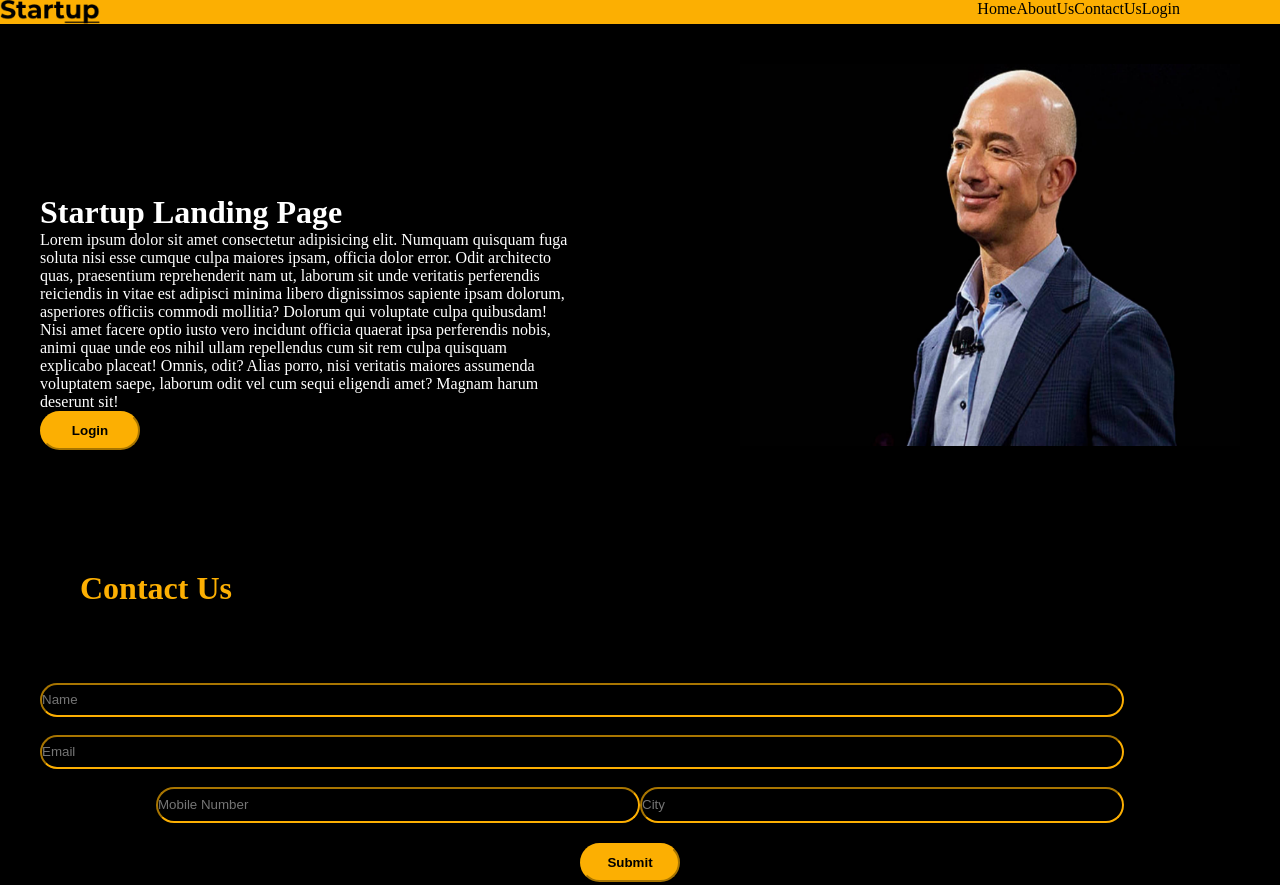
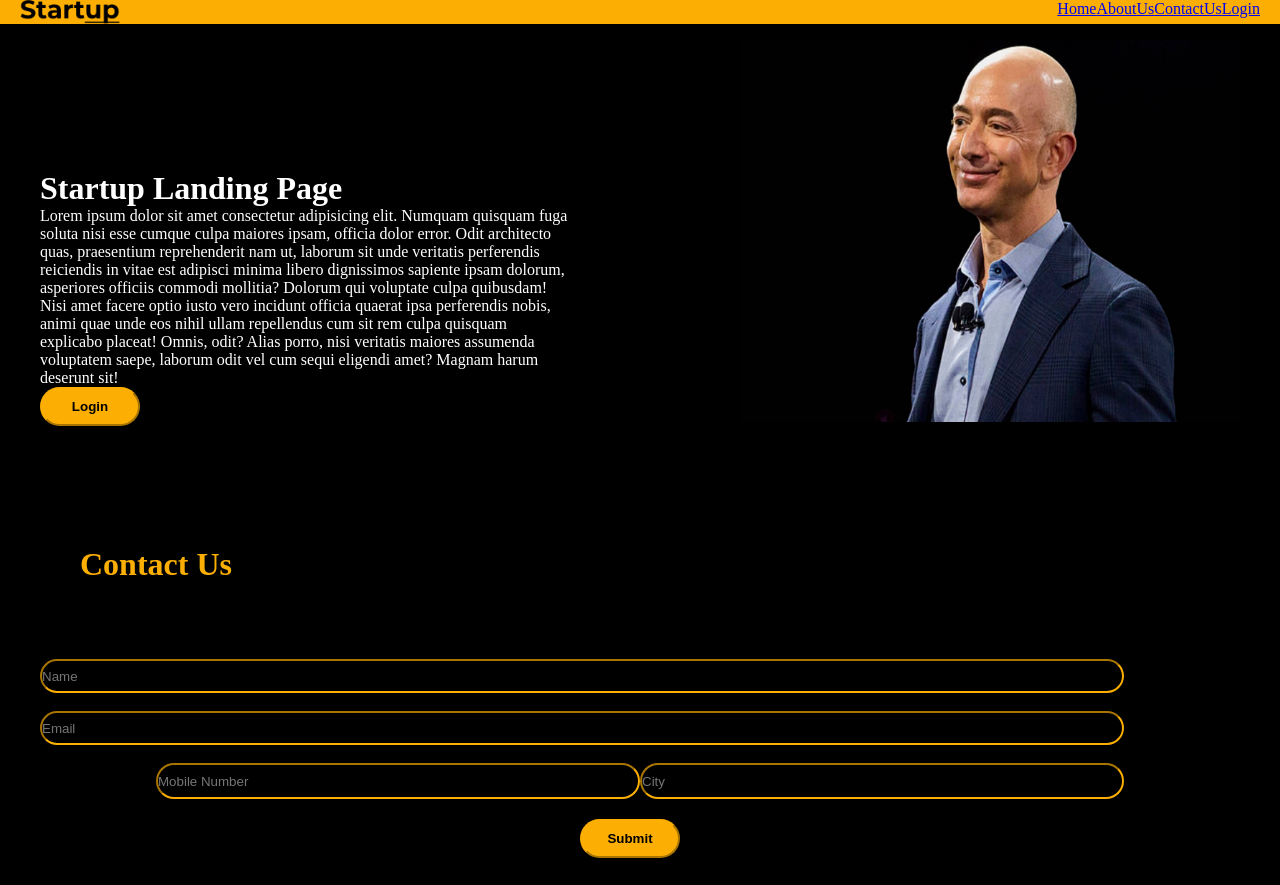
Before and after one commit to Sudevpp/F1C1NOVEMBER, a plain HTML site: page index.html in a window 1280 px wide. Shown: the top 885 px of the page. Drawn offline with Linux system fonts and the light colour scheme.

Commit message:
second commit

```diff
--- a/index.html
+++ b/index.html
@@ -12,12 +12,11 @@
 
         <img src="./assets/Startup.png" alt=""  width="100">
 <div id="list1">
-        <ul >
-    <li>Home</li>
-    <li>AboutUs</li>
-    <li>ContactUs</li>
-    <li>Login</li>
-</ul>
+
+    <a href="#">Home</a>
+    <a href="#">AboutUs</a>
+    <a href="#">ContactUs</a>
+    <a href="#">Login</a>
 </div>
 </nav>
 
--- a/style.css
+++ b/style.css
@@ -11,15 +11,21 @@ nav{
     display: flex;
 justify-content: space-between;
 background-color:#FCAF02 ;
+position: fixed;
+left: 0;
+right: 0;
+padding-inline: 20px;
 }
 
-#list1>ul{
+#list1{
     display: flex;
     justify-content: space-between;
     list-style-type: none;
-margin-right: 100px;
+
 }
-
+#list>a{
+    text-decoration: none;
+}
 #intro{
     color: white;
 display: flex;
```
